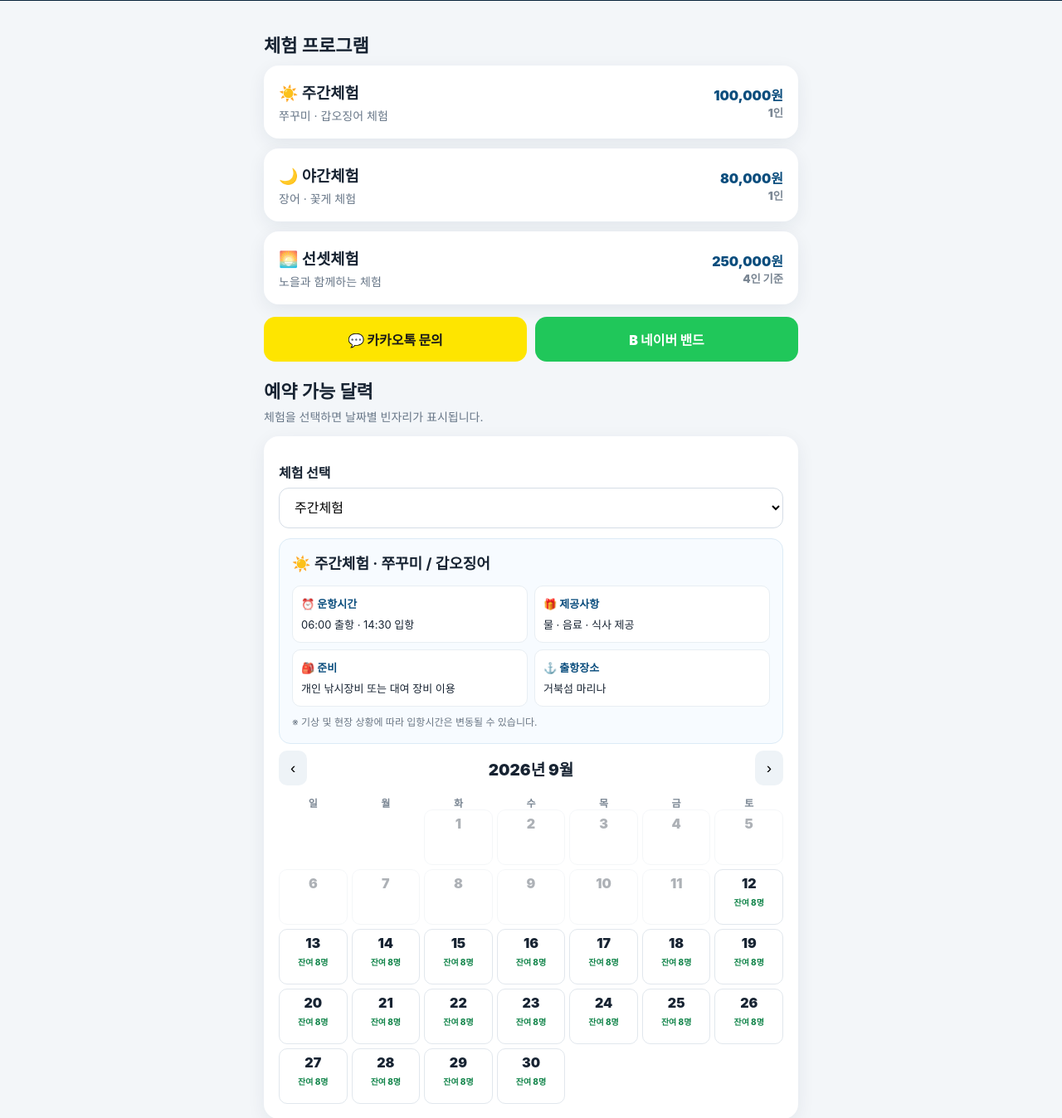
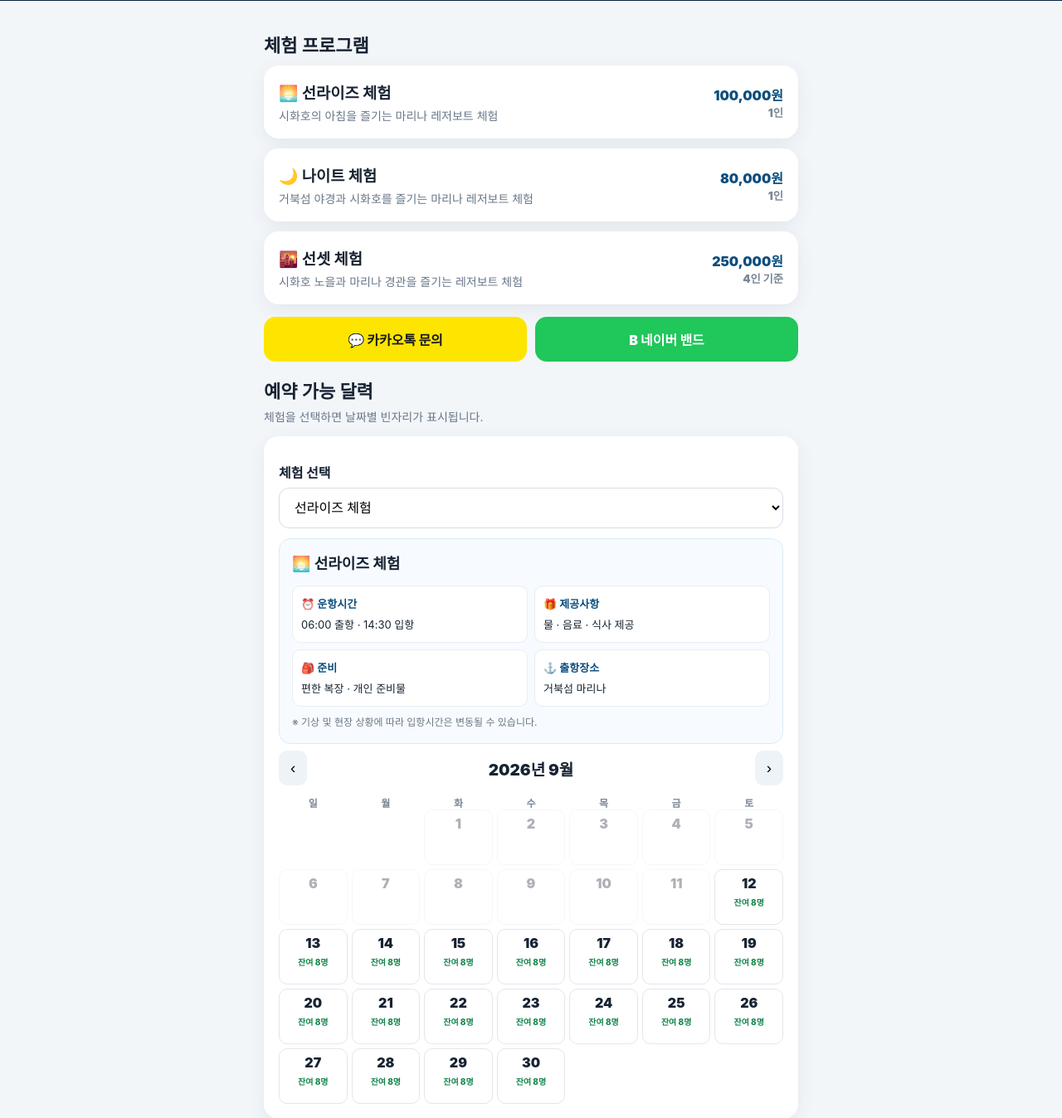
Before and after one commit to kimkyunghwan007/hunter-booking, a Flask app: page / in a window 1280 px wide. Shown: the part 861-2209 px from the top of the page at 83% size. Run offline with Flask 3, Linux system fonts and the light colour scheme; data that the repository does not hold is empty; some libraries are stand-ins or nearby versions.

Commit message:
Update program descriptions and titles in index.html

```diff
--- a/templates/index.html
+++ b/templates/index.html
@@ -8,7 +8,7 @@
 
 <title>거북섬 헌터호 예약</title>
 
-<meta name="description" content="거북섬 마리나 헌터호 예약 홈페이지. 선셋·선라이즈 체험과 다양한 프로그램 예약 및 이용 안내.">
+<meta name="description" content="거북섬 마리나 헌터호 예약 홈페이지. 선라이즈·선셋·나이트 마리나 레저보트 체험 예약 및 이용 안내.">
 <meta name="keywords" content="거북섬 헌터호, 헌터호, 거북섬 마리나, 거북섬 체험, 시화호 체험, 헌터호 예약">
 
 <style>
@@ -381,8 +381,8 @@ color:#76664b
 
 <div class="card program">
 <div>
-<h3>☀️ 주간체험</h3>
-<p>쭈꾸미 · 갑오징어 체험</p>
+<h3>🌅 선라이즈 체험</h3>
+<p>시화호의 아침을 즐기는 마리나 레저보트 체험</p>
 </div>
 <div class="price">
 100,000원
@@ -392,8 +392,8 @@ color:#76664b
 
 <div class="card program">
 <div>
-<h3>🌙 야간체험</h3>
-<p>장어 · 꽃게 체험</p>
+<h3>🌙 나이트 체험</h3>
+<p>거북섬 야경과 시화호를 즐기는 마리나 레저보트 체험</p>
 </div>
 <div class="price">
 80,000원
@@ -403,8 +403,8 @@ color:#76664b
 
 <div class="card program">
 <div>
-<h3>🌅 선셋체험</h3>
-<p>노을과 함께하는 체험</p>
+<h3>🌇 선셋 체험</h3>
+<p>시화호 노을과 마리나 경관을 즐기는 레저보트 체험</p>
 </div>
 <div class="price">
 250,000원
@@ -429,7 +429,7 @@ color:#76664b
 
 <select id="program">
 {% for name, info in programs.items() %}
-<option value="{{ name }}">{{ name }}</option>
+<option value="{{ name }}">{% if name == '주간체험' %}선라이즈 체험{% elif name == '야간체험' %}나이트 체험{% elif name == '선셋체험' %}선셋 체험{% else %}{{ name }}{% endif %}</option>
 {% endfor %}
 </select>
 
@@ -761,23 +761,23 @@ const submitBtn=document.getElementById('submitBtn');
 const programGuide={
 
 '주간체험':{
-title:'☀️ 주간체험 · 쭈꾸미 / 갑오징어',
+title:'🌅 선라이즈 체험',
 time:'06:00 출항 · 14:30 입항',
 provide:'물 · 음료 · 식사 제공',
-prepare:'개인 낚시장비 또는 대여 장비 이용',
+prepare:'편한 복장 · 개인 준비물',
 note:'기상 및 현장 상황에 따라 입항시간은 변동될 수 있습니다.'
 },
 
 '야간체험':{
-title:'🌙 야간체험 · 장어 / 꽃게',
+title:'🌙 나이트 체험',
 time:'17:00 출항 · 23:00 입항',
-provide:'물 · 음료 · 사발면 · 꽃게라면 제공',
+provide:'물 · 음료 · 간단한 식사 제공',
 prepare:'야간 체험에 맞는 편한 복장 권장',
 note:'기상 및 현장 상황에 따라 출·입항시간은 전후로 변동될 수 있습니다.'
 },
 
 '선셋체험':{
-title:'🌅 선셋체험',
+title:'🌇 선셋 체험',
 time:'선셋 시간에 맞춰 출항',
 provide:'시화호 노을과 마리나 경관 체험',
 prepare:'편한 복장 · 사진 촬영 준비',
```
